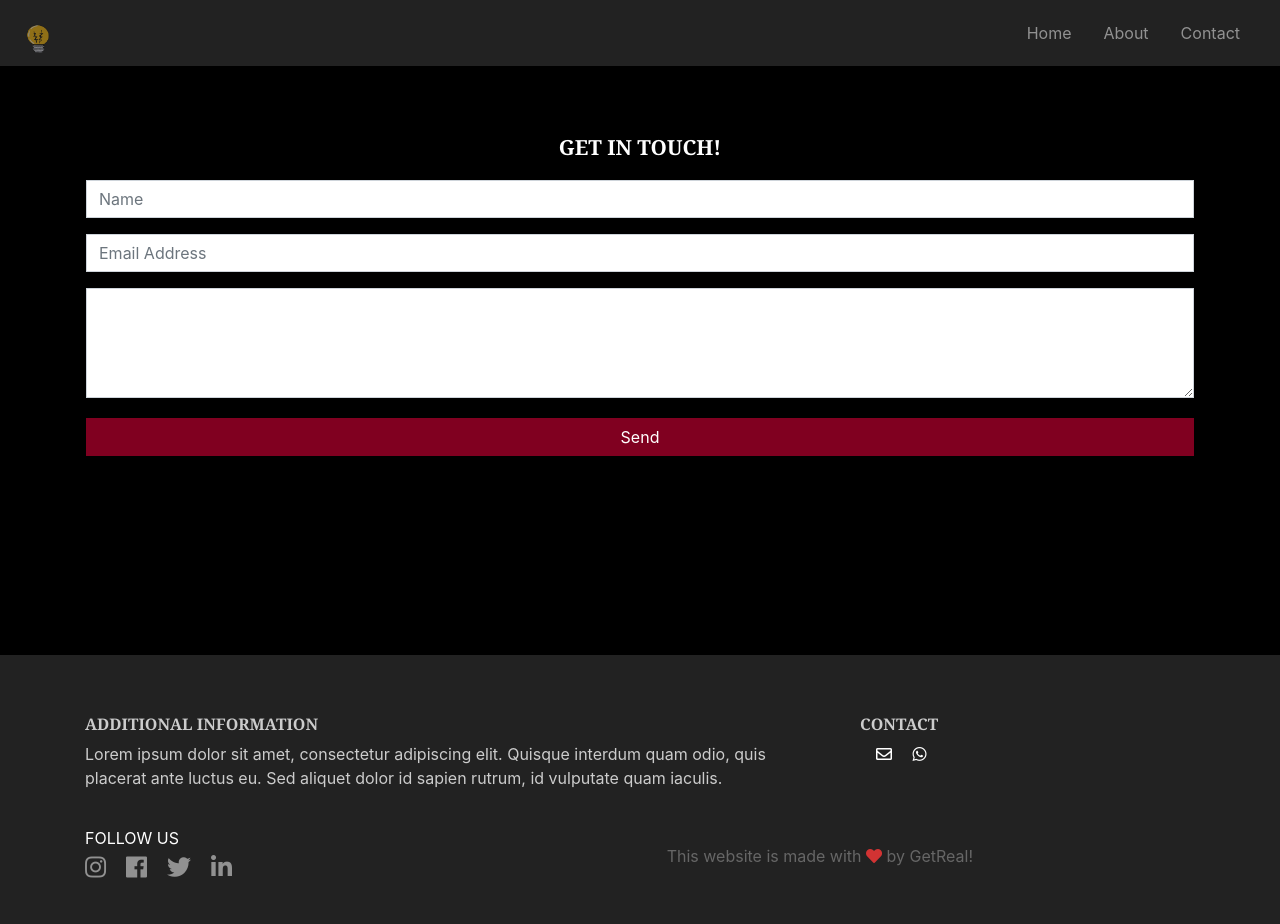
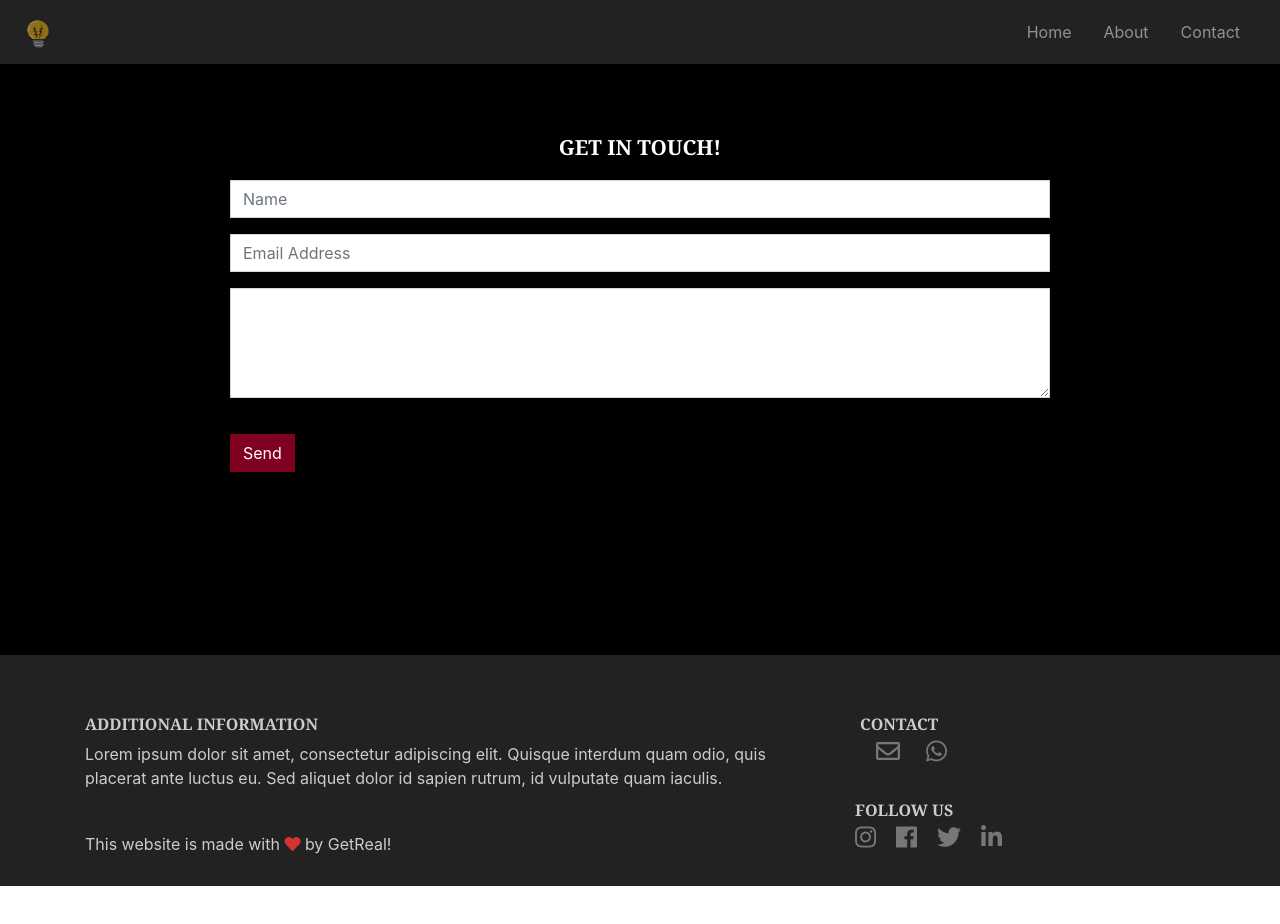
Before and after one commit to enrico-lab/enri-profile, a plain HTML site: page contact.html in a window 1280 px wide. After the commit the page ends 886 px from the top, so only its background shows below. Drawn offline with nearby package versions, Linux system fonts and the light colour scheme.

Commit message:
footer and navbar

```diff
--- a/contact.html
+++ b/contact.html
@@ -15,7 +15,7 @@
 </head>
 <body>
   <div class="navbar navbar-expand-md navbar sticky-top">
-  <a class="navbar-brand" href="https://enrico-lab.github.io/blog">
+  <a class="navbar-brand" styhref="https://enrico-lab.github.io/blog">
     <div class="logo-image">
       <img src="images/getreal.png" class="img-fluid">
     </div>
@@ -50,40 +50,42 @@
           <div class="form-group">
             <textarea class="form-control" rows="4"></textarea>
           </div>
-          <input type="submit" class="btn btn-secondary btn-block" value="Send" name="">
+          <input type="submit" class="btn btn-secondary" value="Send" name="">
         </div>
     <!-- </div> -->
 </header>
   <footer class="page-footer">
   <div class="container">
     <div class="row">
-      <div class="col-lg-8 col-md-8 col-sm-12">
+      <div class="col-lg-8 col-md-8 col-sm-12 ">
       <h6 class="text-uppercase font-weight-bold">Additional Information</h6>
       <p>Lorem ipsum dolor sit amet, consectetur adipiscing elit. Quisque interdum quam odio, quis placerat ante luctus eu. Sed aliquet dolor id sapien rutrum, id vulputate quam iaculis.</p>
       <p></p>
     </div>
     <div class="col-lg-4 col-md-4 col-sm-12" style="padding: 0 30px !important;">
-      <h6 class="text-uppercase font-weight-bold">Contact</h6>
-      <p>
-      <a style="color:#fff; padding: 0 5%;" href="https://enrico-lab.github.io/contact"><i class="far fa-envelope"></i></a>
-      <a style="color:#fff;" href="#"><i class="fab fa-whatsapp"></i></a>
+      <h6 class="text-uppercase font-weight-bold" style="margin-bottom: 0 !important;">Contact</h6>
+      <p class="footer-links">
+      <a style="color:#ccc; padding: 0 5%;" href="https://enrico-lab.github.io/contact"><i class="far fa-envelope"></i></a>
+      <a style="color:#ccc;" href="#"><i class="fab fa-whatsapp"></i></a>
       <br/></p>
     </div>
   </div>
-  <div class="footer">
-    <div class="social-media">
-      <p class='follow'>FOLLOW US</p>
+  <div class="footer links" style="height: 50px">
+    <!-- <div class="row"> -->
+    <div class="col-lg-8 col-md-8 col-sm-12" style="color: #ccc; padding: 0!important;">
+      This website is made with <i class="fas fa-heart"></i> by GetReal!
+    </div>
+    <div class="col-lg-4 col-md-4 col-sm-12" style="padding: 0 30px;">
+      <h6 class='follow text-uppercase font-weight-bold'>FOLLOW US</h6>
       <div class="footer-links">
-        <a style="color:#fff; padding-left: 0 !important;" href="#"><i class="fab fa-instagram"></i></a>
-        <a style="color:#fff;" href="#"><i class="fab fa-facebook"></i></a>
-        <a style="color:#fff;" href="#"><i class="fab fa-twitter"></i></a>
-        <a style="color:#fff;" href="#"><i class="fab fa-linkedin"></i></a>
+        <a style="color:#ccc; padding-left: 0 !important;" href="#"><i class="fab fa-instagram"></i></a>
+        <a style="color:#ccc;" href="#"><i class="fab fa-facebook"></i></a>
+        <a style="color:#ccc;" href="#"><i class="fab fa-twitter"></i></a>
+        <a style="color:#ccc;" href="#"><i class="fab fa-linkedin"></i></a>
       </div>
     </div>
-      <div class="footer-copyright">
-        This website is made with <i class="fas fa-heart"></i> by GetReal!
-      </div>
-    </div>
+ <!--  </div> -->
+  </div>
 </div>
 </footer>
   <script src="main.js"></script>
--- a/style.css
+++ b/style.css
@@ -37,6 +37,10 @@ body {
   top: 0; /* Position the navbar at the top of the page */
   width: 100%; /* Full width */
 }
+.navbar-brand {
+  padding-bottom: .5125rem;
+  padding-top: 0;
+}
 .nav-link,
 .navbar-brand {
   color: #fff;
@@ -48,7 +52,6 @@ body {
 }
 .nav-link:hover {
   color: #fff;
-  /*font-size: 110%;*/
   opacity: 1;
 }
 .navbar-collapse {
@@ -57,7 +60,7 @@ body {
 
 .features {
   margin: 4em auto;
-  padding: 1em;
+  padding: 1em 10em;
   position: relative;
 }
 .feature-title {
@@ -276,7 +279,7 @@ h1, h2, h3, h4, h5, h6 {
   justify-content: space-between;
   height: 100px;
   color: rgba(0,0,0,0.3);
-  padding-right: 20%;
+  /*padding-right: 20%;*/
 }
 .footer-links {
   display: flex;
@@ -296,27 +299,23 @@ h1, h2, h3, h4, h5, h6 {
   color: #D23333;
 }
 
-/* Add a hover effect if you want */
-.fa:hover {
-  opacity: 0.7;
-}
-
-.fa {
-  margin-left-left: 0 !important;
-  padding: 20px;
-  font-size: 30px;
-  width: 70px;
-  text-align: center;
-  text-decoration: none;
-  border-radius: 50%;
-}
-
 .social-media {
   display: grid;
 }
 
 .follow {
-  color:#fff;
   /*padding-left: 10px;*/
+  font-size: 16px;
+  color: #ccc;
   margin-bottom: 0 !important;
 }
+
+.row {
+  display: flex;
+  justify-content: space-between;
+}
+
+.links {
+  display: flex;
+  align-items: flex-end;
+}
```
Also changed, not shown: about.html (+19 -17 lines), blog.html (+20 -18 lines), index.html (+19 -17 lines).
